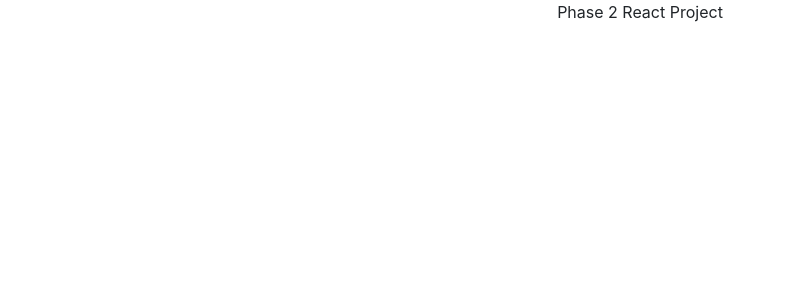
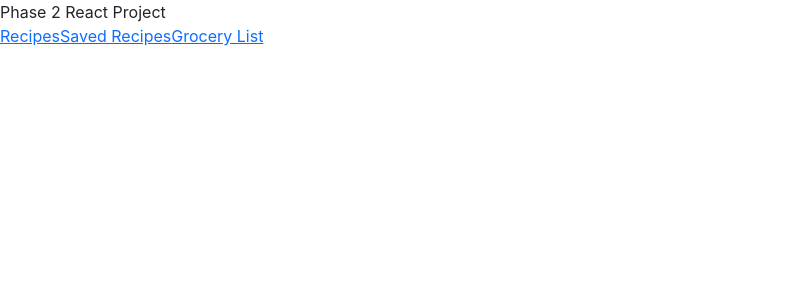
Before and after one commit to Gregarrific/phase2-react-project, a React (Create React App) app: page /favorites in a window 1280 px wide. Shown: the top 300 px of the page, without its empty margins (0-785 px from the left). Built offline with nearby package versions, Linux system fonts and the light colour scheme.

Commit message:
Add links to navigation

```diff
--- a/src/App.js
+++ b/src/App.js
@@ -7,7 +7,7 @@ import GroceryList from './GroceryList';
 
 function App() {
   return (
-    <div className="App">
+    <div>
           Phase 2 React Project
           <Navbar />
           <Routes>
--- a/src/Navbar.js
+++ b/src/Navbar.js
@@ -1,4 +1,13 @@
+import { Link } from "react-router-dom"
+
 function Navbar() {
+    return (
+        <nav>
+            <Link to="/recipes">Recipes</Link>
+            <Link to="/favorites">Saved Recipes</Link>
+            <Link to="/grocery-list">Grocery List</Link>
+        </nav>
+    );
 
 }
 
```
